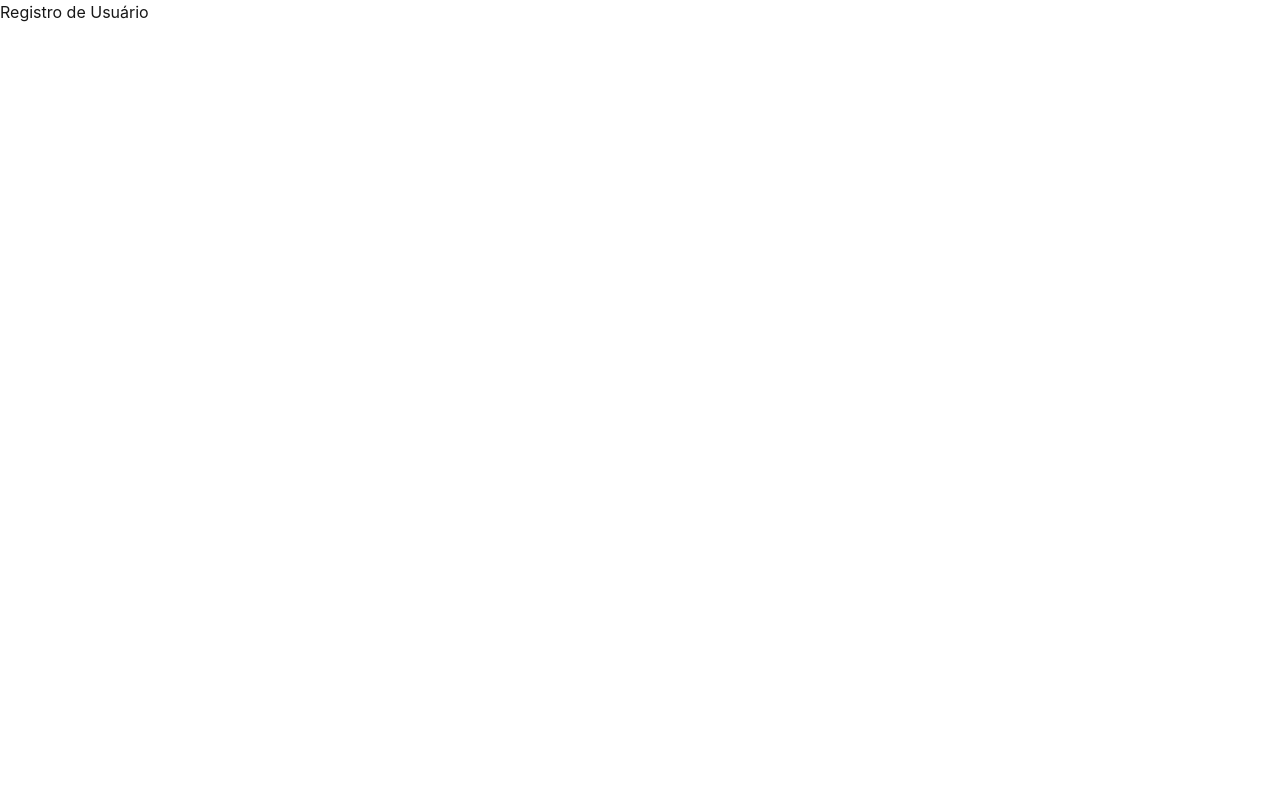
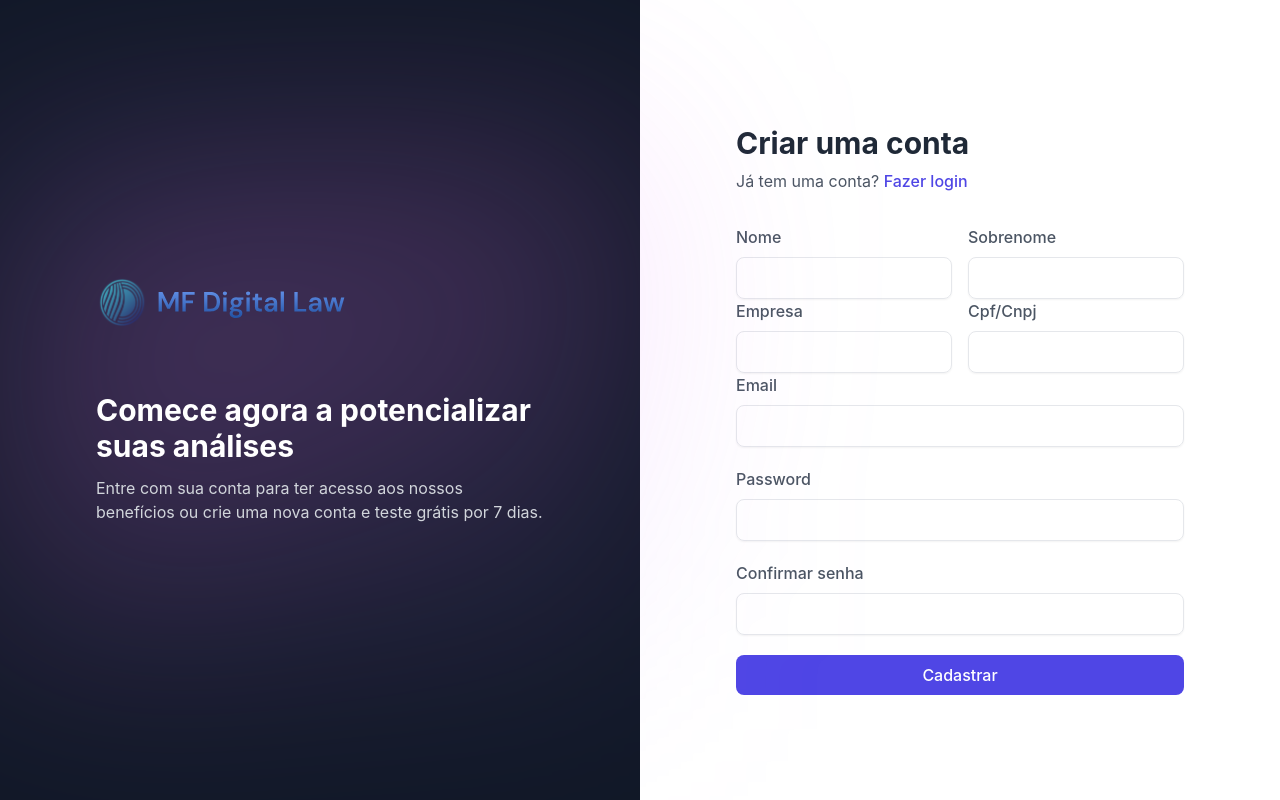
Before and after one commit to System-Apollo/FRONT_T.IA.GO, a Next.js app: page /registro in a window 1280 px wide. Built offline with nearby package versions, Linux system fonts and the light colour scheme; no server answers.

Commit message:
feat: Added register logic

```diff
--- a/src/pages/registro/index.tsx
+++ b/src/pages/registro/index.tsx
@@ -1,7 +1,165 @@
+import Image from "next/image";
+import logoMF from "../../../public/logoMfDigital.svg"
+import { useState } from "react";
+import { registerUser } from './../../utils/PostReigisterUser';
+import Link from "next/link";
+
 export default function Registro() {
-    return(
-        <>
-            <p>Registro de Usuário</p>
-        </>
+
+    const [formData, setFormData] = useState({
+        name: "",
+        last_name: "",
+        company: "",
+        cpf_cnpj: "",
+        email: "",
+        password: "",
+    });
+
+    const handleChange = (e: any) => {
+        const { name, value } = e.target;
+        setFormData((prev) => ({ ...prev, [name]: value }));
+    };
+
+    const handleSubmit = async (e: any) => {
+        e.preventDefault();
+
+        console.log(formData);
+
+        try {
+            const response = await registerUser({
+                name: formData.name,
+                last_name: formData.last_name,
+                company: formData.company,
+                email: formData.email,
+                password: formData.password,
+                cpf_cnpj: formData.cpf_cnpj
+            });
+            alert(response.data.message);
+        } catch (error) {
+            console.error("Erro ao cadastrar:", error);
+            alert("Falha no registro. Tente novamente.");
+        }
+    };
+
+    return (
+        <main className="w-full flex">
+            <div className="relative flex-1 hidden items-center justify-center h-screen bg-gray-900 lg:flex">
+                <div className="relative z-10 w-full max-w-md">
+                    <Image src={logoMF} width={250} height={250} alt="logo" />
+                    <div className=" mt-16 space-y-3">
+                        <h3 className="text-white text-3xl font-bold">Comece agora a potencializar suas análises</h3>
+                        <p className="text-gray-300">
+                            Entre com sua conta para ter acesso aos nossos benefícios ou crie uma nova conta e teste grátis por 7 dias.
+                        </p>
+
+                    </div>
+                </div>
+                <div
+                    className="absolute inset-0 my-auto h-[500px]"
+                    style={{
+                        background: "linear-gradient(152.92deg, rgba(192, 132, 252, 0.2) 4.54%, rgba(232, 121, 249, 0.26) 34.2%, rgba(192, 132, 252, 0.1) 77.55%)", filter: "blur(118px)"
+                    }}
+                >
+
+                </div>
+            </div>
+            <div className="flex-1 flex items-center justify-center h-screen bg-white">
+                <div className="w-full max-w-md space-y-8 px-4 bg-white text-gray-600 sm:px-0">
+                    <div className="">
+                        <div className="mt-5 space-y-2">
+                            <h3 className="text-gray-800 text-2xl font-bold sm:text-3xl">Criar uma conta</h3>
+                            <p className="">Já tem uma conta? <Link href="/login" className="font-medium text-indigo-600 hover:text-indigo-500">Fazer login</Link></p>
+                        </div>
+                    </div>
+                    <form onSubmit={handleSubmit} className="space-y-5">
+                        <div>
+                            <div className="flex space-x-4">
+                                <div className="w-1/2">
+                                    <label className="font-medium">Nome</label>
+                                    <input
+                                        type="text"
+                                        name="name"
+                                        required
+                                        className="w-full mt-2 px-3 py-2 text-gray-500 bg-transparent outline-none border focus:border-indigo-600 shadow-sm rounded-lg"
+                                        value={formData.name}
+                                        onChange={handleChange}
+                                    />
+                                </div>
+                                <div className="w-1/2">
+                                    <label className="font-medium">Sobrenome</label>
+                                    <input
+                                        type="text"
+                                        name="last_name"
+                                        required
+                                        className="w-full mt-2 px-3 py-2 text-gray-500 bg-transparent outline-none border focus:border-indigo-600 shadow-sm rounded-lg"
+                                        value={formData.last_name}
+                                        onChange={handleChange}
+                                    />
+                                </div>
+                            </div>
+                            <div className="flex space-x-4">
+                                <div className="w-1/2">
+                                    <label className="font-medium">Empresa</label>
+                                    <input
+                                        type="text"
+                                        name="company"
+                                        required
+                                        className="w-full mt-2 px-3 py-2 text-gray-500 bg-transparent outline-none border focus:border-indigo-600 shadow-sm rounded-lg"
+                                        value={formData.company}
+                                        onChange={handleChange}
+                                    />
+                                </div>
+                                <div className="w-1/2">
+                                    <label className="font-medium">Cpf/Cnpj</label>
+                                    <input
+                                        type="text"
+                                        name="cpf_cnpj"
+                                        required
+                                        className="w-full mt-2 px-3 py-2 text-gray-500 bg-transparent outline-none border focus:border-indigo-600 shadow-sm rounded-lg"
+                                        value={formData.cpf_cnpj}
+                                        onChange={handleChange}
+                                    />
+                                </div>
+                            </div>
+                            <label className="font-medium">Email</label>
+                            <input
+                                type="email"
+                                name="email"
+                                required
+                                className="w-full mt-2 px-3 py-2 text-gray-500 bg-transparent outline-none border focus:border-indigo-600 shadow-sm rounded-lg"
+                                value={formData.email}
+                                onChange={handleChange}
+                            />
+                        </div>
+                        <div>
+                            <label className="font-medium">Password</label>
+                            <input
+                                type="password"
+                                name="password"
+                                required
+                                className="w-full mt-2 px-3 py-2 text-gray-500 bg-transparent outline-none border focus:border-indigo-600 shadow-sm rounded-lg"
+                                value={formData.password}
+                                onChange={handleChange}
+                            />
+                        </div>
+                        <div>
+                            <label className="font-medium">Confirmar senha</label>
+                            <input
+                                type="password"
+                                name="confirmPassword"
+                                required
+                                className="w-full mt-2 px-3 py-2 text-gray-500 bg-transparent outline-none border focus:border-indigo-600 shadow-sm rounded-lg"
+                            />
+                        </div>
+                        <button
+                            className="w-full px-4 py-2 text-white font-medium bg-indigo-600 hover:bg-indigo-500 active:bg-indigo-600 rounded-lg duration-150"
+                            type="submit"
+                        >
+                            Cadastrar
+                        </button>
+                    </form>
+                </div>
+            </div>
+        </main>
     )
 }
```
